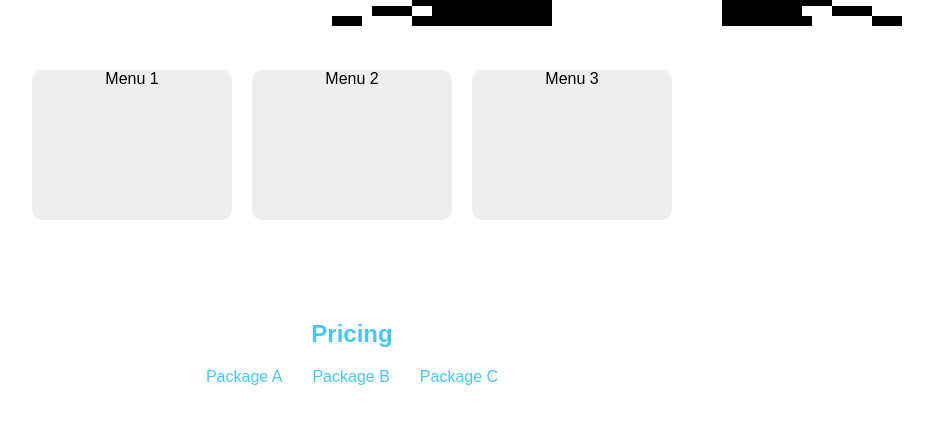
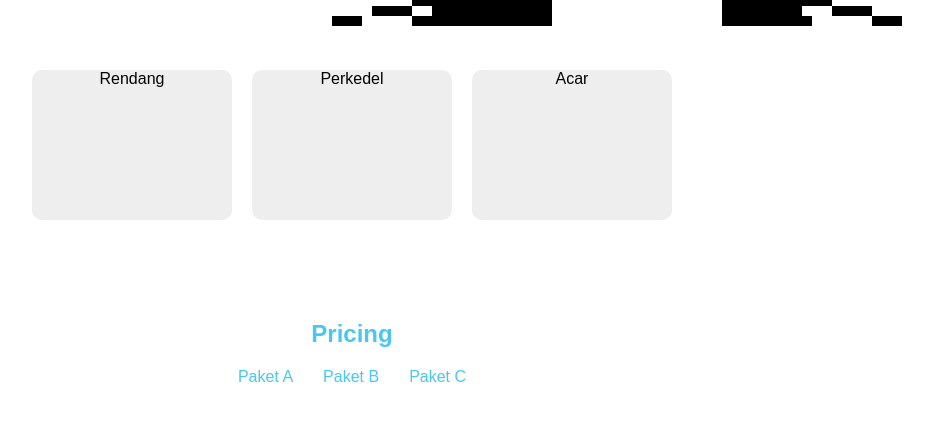
Before and after one commit to kurayami1/warteg2000.github.io, a plain HTML site: page index.html in a window 1280 px wide. Shown: the part 614-1050 px from the top of the page, without its empty margins (288-1231 px from the left). Drawn offline with Linux system fonts and the light colour scheme.

Commit message:
Update index.html

```diff
--- a/index.html
+++ b/index.html
@@ -13,18 +13,18 @@
 
   <!-- MENU -->
   <section class="menu">
-    <div class="card">Menu 1</div>
-    <div class="card">Menu 2</div>
-    <div class="card">Menu 3</div>
+    <div class="card">Rendang</div>
+    <div class="card">Perkedel</div>
+    <div class="card">Acar</div>
   </section>
 
   <!-- PRICING -->
   <section class="pricing">
     <h2>Pricing</h2>
     <div class="price-columns">
-      <div>Package A</div>
-      <div>Package B</div>
-      <div>Package C</div>
+      <div>Paket A</div>
+      <div>Paket B</div>
+      <div>Paket C</div>
     </div>
   </section>
 
```
